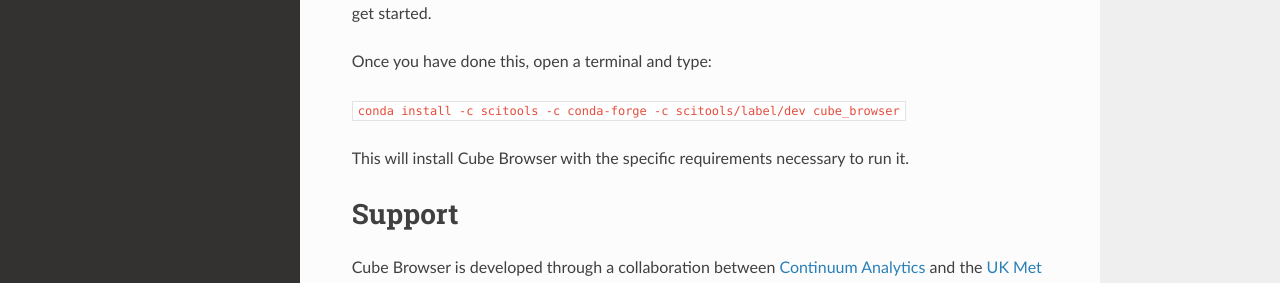
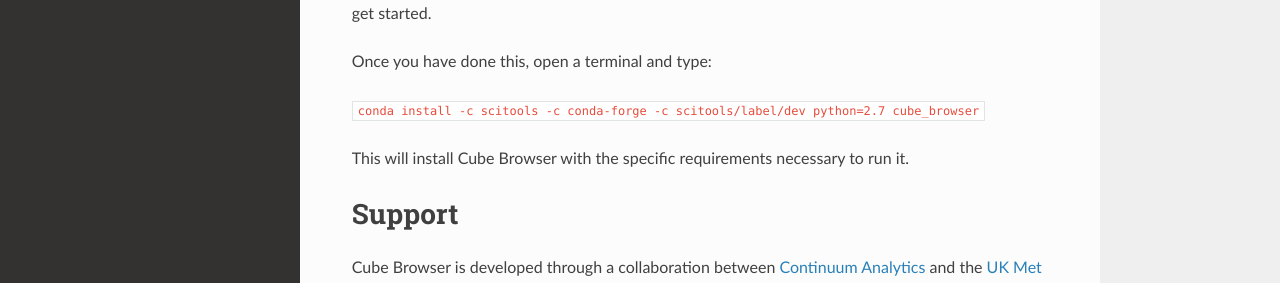
Before and after one commit to SciTools/cube_browser, a Sphinx documentation site: the page built from doc/index.rst, in a window 1280 px wide and 900 px high, scrolled down 580 px. Shown: the part 383-666 px from the top of the window. Built offline with Sphinx 7.4.7 and the Read the Docs theme 2.0.0, drawn with Linux system fonts in a browser that asks for light colours.

Commit message:
added python-2.7 to install instruction

```diff
--- a/doc/index.rst
+++ b/doc/index.rst
@@ -42,7 +42,7 @@ If you have never used Conda before, you will need to follow these `quick instal
 
 Once you have done this, open a terminal and type:
 
-``conda install -c scitools -c conda-forge -c scitools/label/dev cube_browser``
+``conda install -c scitools -c conda-forge -c scitools/label/dev python=2.7 cube_browser``
 
 This will install Cube Browser with the specific requirements necessary to run it.
 
```
